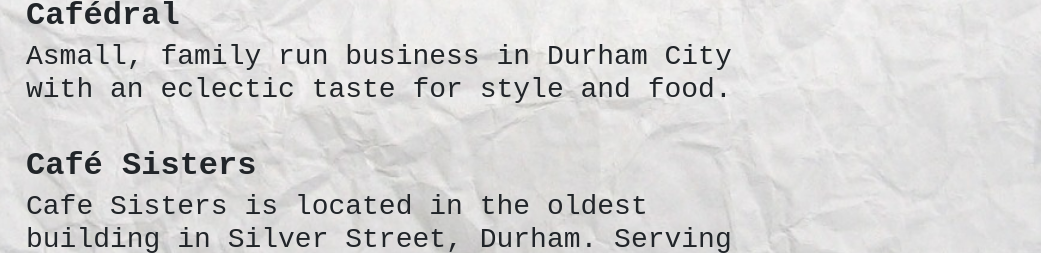
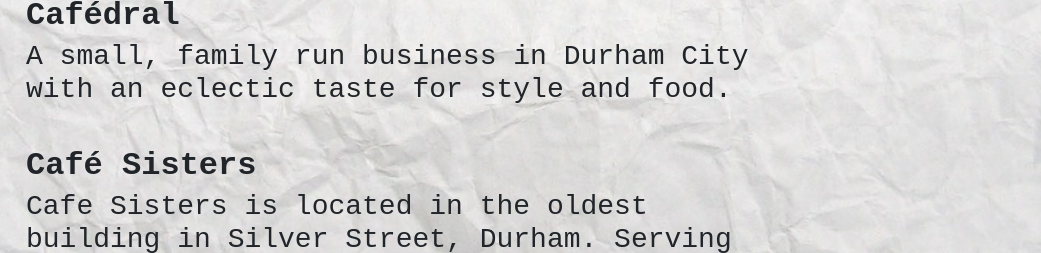
Before and after one commit to klw2704/Foodies, a plain HTML site: page cafes.html in a window 1280 px wide. Shown: the part 384-637 px from the top of the page, 239-1280 px from the left. Drawn offline with nearby package versions, Linux system fonts and the light colour scheme.

Commit message:
Spelling mistake corrected

```diff
--- a/cafes.html
+++ b/cafes.html
@@ -116,7 +116,7 @@
 
     <div class="media-body">
       <h2 class="mt-0 mb-1"> <strong>Cafédral </strong></h2>
-      <h3 > Asmall, family run business in Durham City with an eclectic taste for style and food. </h3>
+      <h3 > A small, family run business in Durham City with an eclectic taste for style and food. </h3>
     </div>
   </div>
 
```
